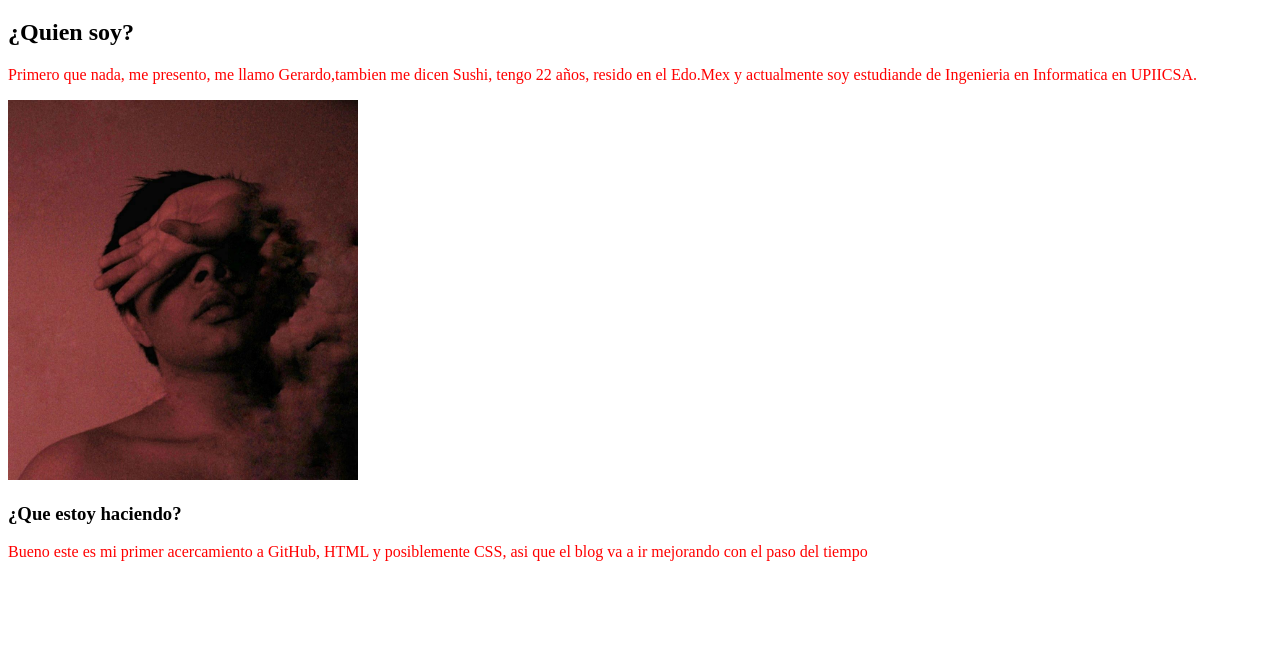
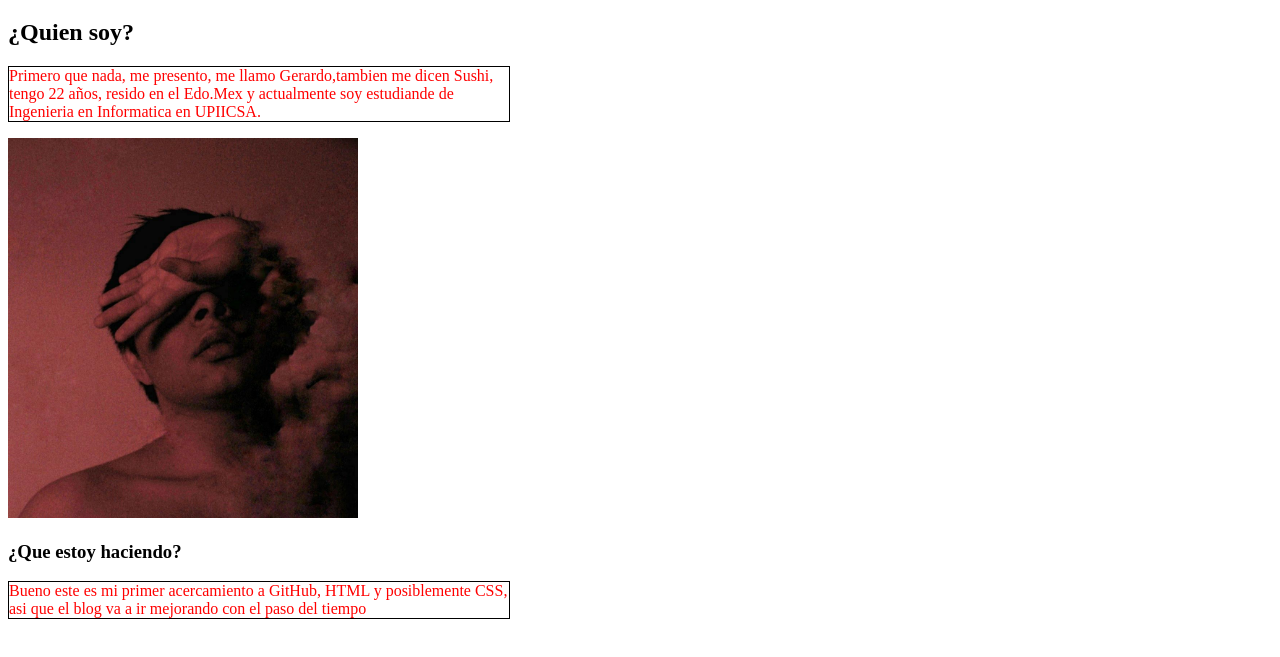
Before and after one commit to BGSushi/SushisBlog, a plain HTML site: page index.html in a window 1280 px wide. Shown: the part 61-718 px from the top of the page. Drawn offline with Linux system fonts and the light colour scheme.

Commit message:
Update style.css

```diff
--- a/styles/style.css
+++ b/styles/style.css
@@ -1,3 +1,5 @@
 p {
   color: red;
+  width: 500px;
+  border: 1px solid black;
 }
```
